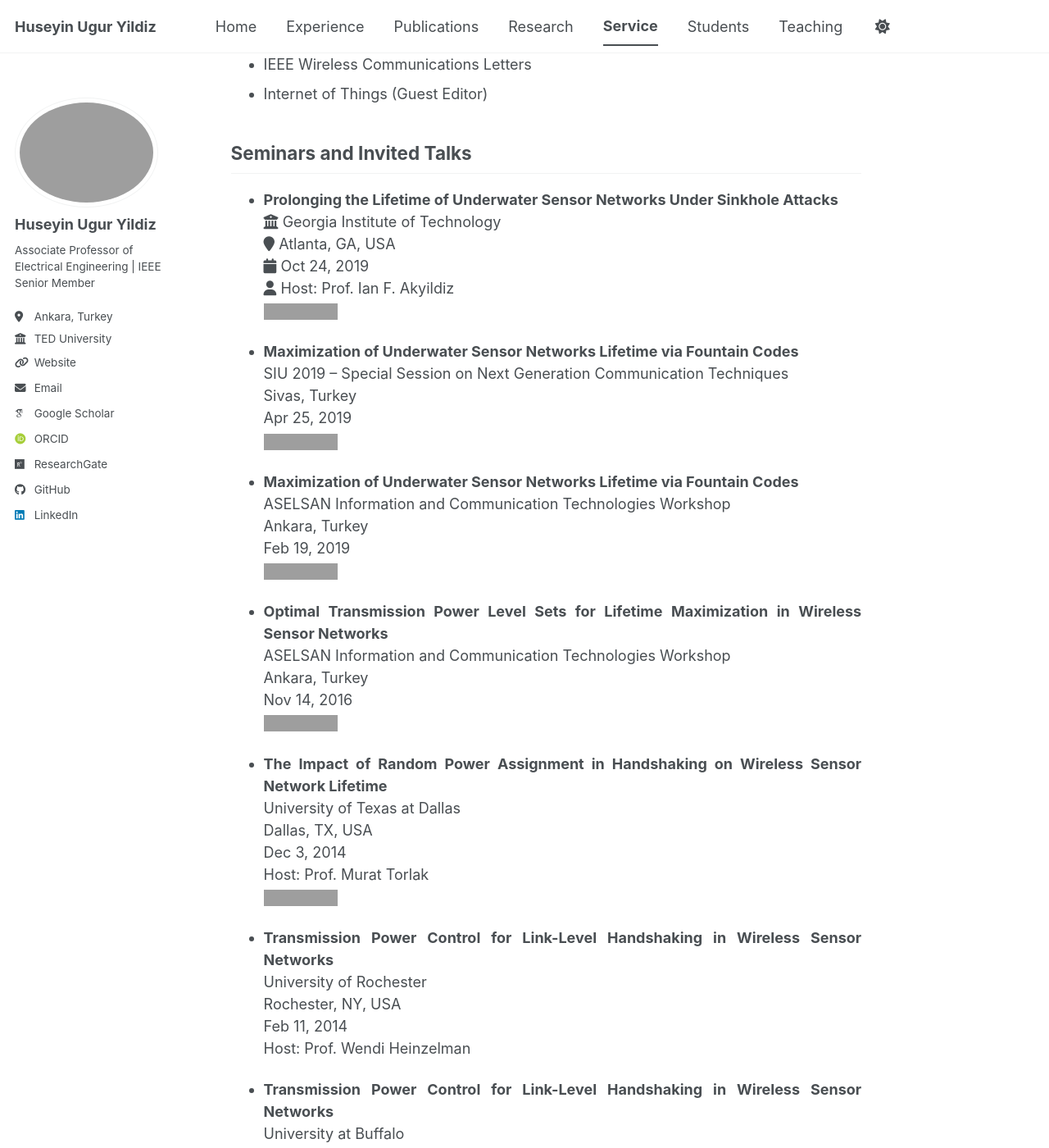
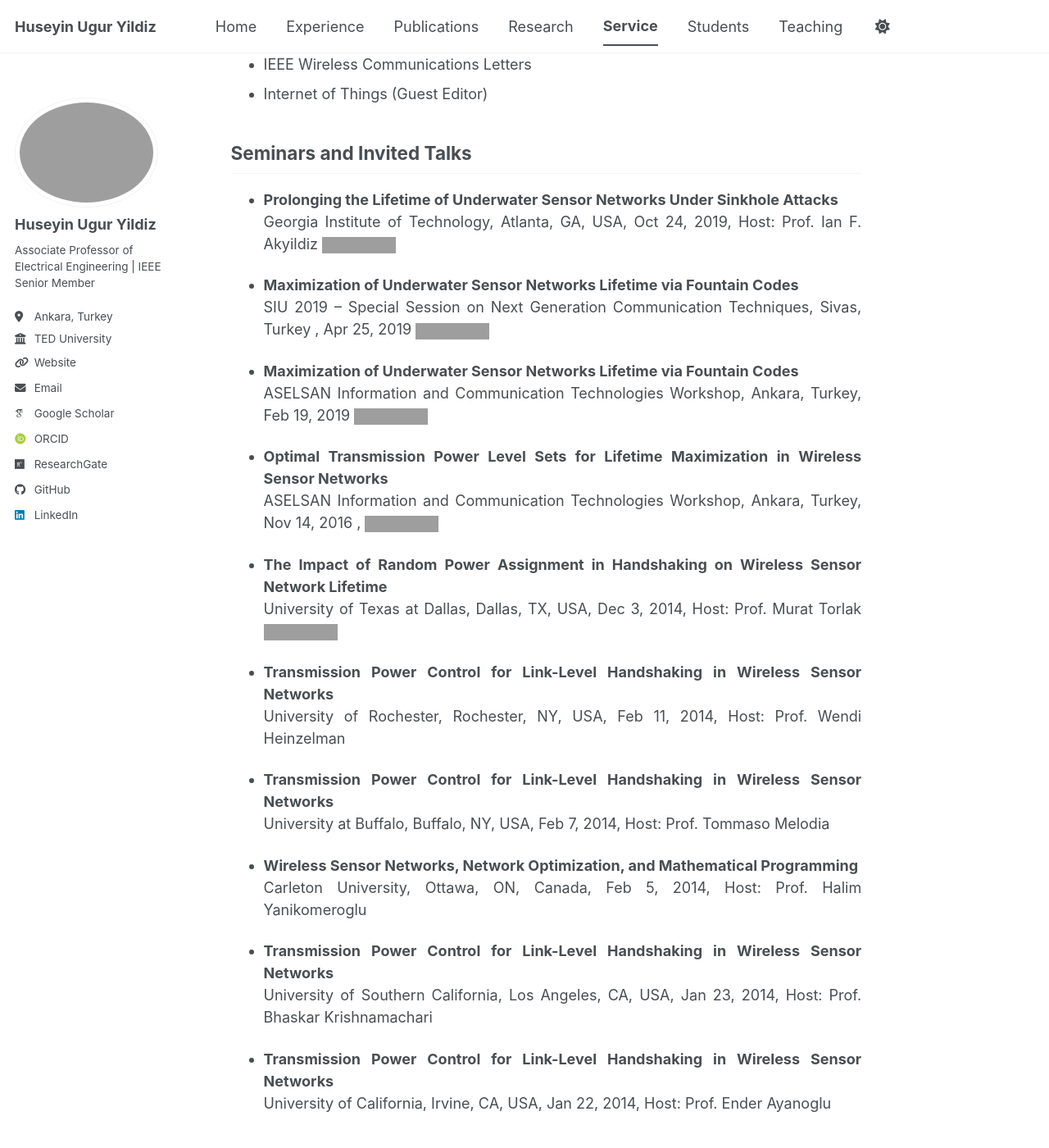
Before and after one commit to huguryildiz/huguryildiz.github.io, a Jekyll site: the page built from _pages/service.md, in a window 1280 px wide and 1400 px high, scrolled down 1644 px. Shown: the whole window at 82% size. Built offline with Jekyll 4.4.1, drawn with Linux system fonts in a browser that asks for light colours; some web fonts are replaced; a script bundle is joined from its source files by our own code; library files that are not in the unit come from our copies; a style sheet for code colours, icons or effects is not loaded; some of the changed text lies outside the part shown; grey boxes are pictures that could not be loaded.

Commit message:
Update service.md

```diff
--- a/_pages/service.md
+++ b/_pages/service.md
@@ -50,63 +50,36 @@ author_profile: true
 ## Seminars and Invited Talks
 
 - **Prolonging the Lifetime of Underwater Sensor Networks Under Sinkhole Attacks** <br>
-  <i class="fa fa-university"></i> Georgia Institute of Technology <br>
-  <i class="fa fa-map-marker"></i> Atlanta, GA, USA <br>
-  <i class="fa fa-calendar"></i> Oct 24, 2019 <br>
-  <i class="fa fa-user"></i> Host: Prof. Ian F. Akyildiz <br>
-  [![Slides](https://img.shields.io/badge/Resource-Slides-orange?style=flat-square)](...)
+  Georgia Institute of Technology, Atlanta, GA, USA, Oct 24, 2019, Host: Prof. Ian F. Akyildiz
+  [![Slides](https://img.shields.io/badge/Resource-Slides-orange?style=flat-square)](https://drive.google.com/file/d/14jmfAauo_CHZHZSjCTbuMjjVQVsGz1sm/view)
 
 - **Maximization of Underwater Sensor Networks Lifetime via Fountain Codes** <br>
-  SIU 2019 – Special Session on Next Generation Communication Techniques <br>
-  Sivas, Turkey <br>
-  Apr 25, 2019 <br>
+  SIU 2019 – Special Session on Next Generation Communication Techniques, Sivas, Turkey , Apr 25, 2019
   [![Slides](https://img.shields.io/badge/Resource-Slides-orange?style=flat-square)](https://drive.google.com/file/d/14bzsN_kmMONXaJet98dZsrgdQwOrFmCU/view?usp=sharing)
 
 - **Maximization of Underwater Sensor Networks Lifetime via Fountain Codes** <br>
-  ASELSAN Information and Communication Technologies Workshop <br>
-  Ankara, Turkey <br>
-  Feb 19, 2019 <br>
+  ASELSAN Information and Communication Technologies Workshop, Ankara, Turkey, Feb 19, 2019
   [![Slides](https://img.shields.io/badge/Resource-Slides-orange?style=flat-square)](https://drive.google.com/file/d/14a3OSEhRvUTd9m0eJsiT_AUh9vqzGqZW/view?usp=sharing)
 
 - **Optimal Transmission Power Level Sets for Lifetime Maximization in Wireless Sensor Networks** <br>
-  ASELSAN Information and Communication Technologies Workshop <br>
-  Ankara, Turkey <br>
-  Nov 14, 2016 <br>
+  ASELSAN Information and Communication Technologies Workshop, Ankara, Turkey, Nov 14, 2016 ,
   [![Slides](https://img.shields.io/badge/Resource-Slides-orange?style=flat-square)](https://drive.google.com/file/d/16Cm8oSdQejoQQtKTkOmlRXNUYzaQfKZK/view?usp=sharing)
 
 - **The Impact of Random Power Assignment in Handshaking on Wireless Sensor Network Lifetime** <br>
-  University of Texas at Dallas <br>
-  Dallas, TX, USA <br>
-  Dec 3, 2014 <br>
-  Host: Prof. Murat Torlak <br>
+  University of Texas at Dallas, Dallas, TX, USA, Dec 3, 2014, Host: Prof. Murat Torlak
   [![Slides](https://img.shields.io/badge/Resource-Slides-orange?style=flat-square)](https://drive.google.com/file/d/14injrfacnqRUnJb9IiNEHQdvhcTARxuy/view?usp=sharing)
 
 - **Transmission Power Control for Link-Level Handshaking in Wireless Sensor Networks** <br>
-  University of Rochester <br>
-  Rochester, NY, USA <br>
-  Feb 11, 2014 <br>
-  Host: Prof. Wendi Heinzelman
+  University of Rochester, Rochester, NY, USA, Feb 11, 2014, Host: Prof. Wendi Heinzelman
 
 - **Transmission Power Control for Link-Level Handshaking in Wireless Sensor Networks** <br>
-  University at Buffalo <br>
-  Buffalo, NY, USA <br>
-  Feb 7, 2014 <br>
-  Host: Prof. Tommaso Melodia
+  University at Buffalo, Buffalo, NY, USA, Feb 7, 2014, Host: Prof. Tommaso Melodia
 
 - **Wireless Sensor Networks, Network Optimization, and Mathematical Programming** <br>
-  Carleton University <br>
-  Ottawa, ON, Canada <br>
-  Feb 5, 2014 <br>
-  Host: Prof. Halim Yanikomeroglu
+  Carleton University, Ottawa, ON, Canada, Feb 5, 2014, Host: Prof. Halim Yanikomeroglu
 
 - **Transmission Power Control for Link-Level Handshaking in Wireless Sensor Networks** <br>
-  University of Southern California <br>
-  Los Angeles, CA, USA <br>
-  Jan 23, 2014 <br>
-  Host: Prof. Bhaskar Krishnamachari
+  University of Southern California, Los Angeles, CA, USA, Jan 23, 2014, Host: Prof. Bhaskar Krishnamachari
 
 - **Transmission Power Control for Link-Level Handshaking in Wireless Sensor Networks** <br>
-  University of California <br>
-  Irvine, CA, USA <br>
-  Jan 22, 2014 <br>
-  Host: Prof. Ender Ayanoglu
+  University of California, Irvine, CA, USA, Jan 22, 2014, Host: Prof. Ender Ayanoglu
```
